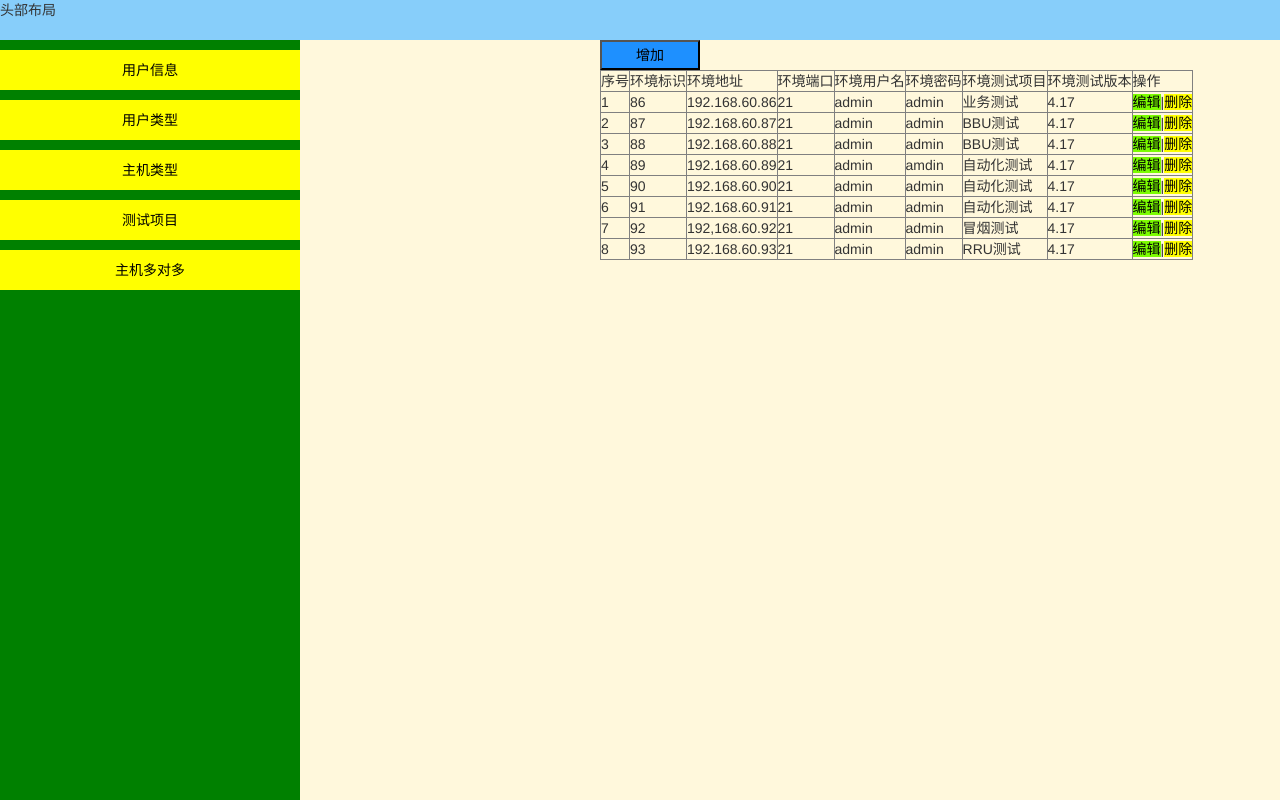
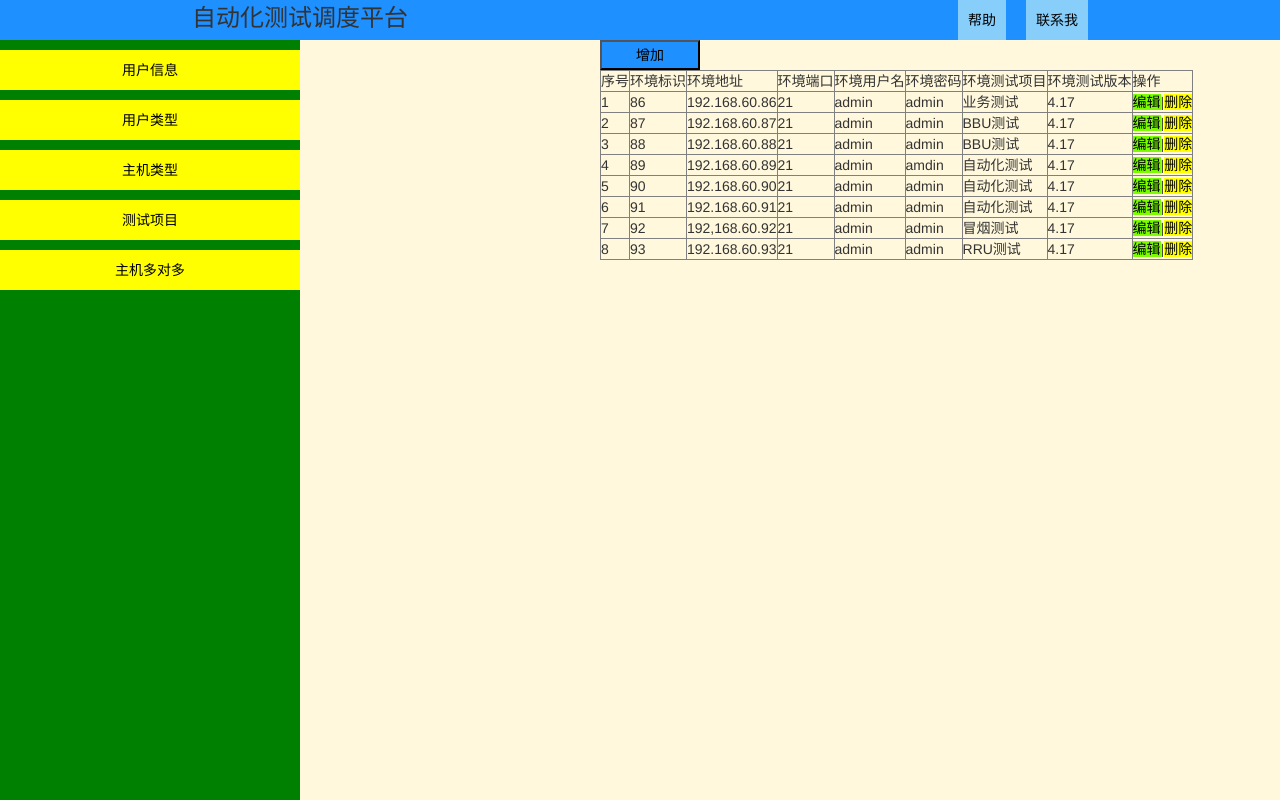
Before and after one commit to qiangayz/HostManage, a Django app: page /hostApp/index in a window 1280 px wide. Run offline with Django 3.2, Linux system fonts and the light colour scheme; data comes from the database, SQL or seed files in the repository; both versions use the stored data as it was after the commit; some libraries are stand-ins or nearby versions.

Commit message:
日常提交
日常提交

```diff
--- a/hostApp/urls.py
+++ b/hostApp/urls.py
@@ -24,7 +24,8 @@ urlpatterns = [
     url(r'^hostinfo', views.hostinfo),
     url(r'^testitem', views.test_item),
     url(r'^business', views.usertype),
-    url(r'^many_to_many', views.many_to_many),
+    url(r'^many_to_many$', views.many_to_many),
+    url(r'^many_to_many_edit', views.many_to_many_edit),
     url(r'^test_ajax$', views.test_ajax),
     url(r'^test_ajax1', views.test_ajax1),
     url(r'^edit_data-(\d+)', views.edit_data),
--- a/hostApp/views.py
+++ b/hostApp/views.py
@@ -54,7 +54,7 @@ def test_ajax(request):
         username=request.POST.get('usernameinfo')
         password=request.POST.get('passwordinfo')
         item=request.POST.get('iteminfo')
-        if host and len(host)>5:
+        if host and len(host)>1:
             models.Host.objects.create(
                 envid=host,
                 ip=ipinfo,
@@ -111,12 +111,23 @@ def edit_data(request,hid):
         return  redirect('/hostApp/index')
 
 def many_to_many(request):
+    print '这里是后台增加函数'
     print request.POST
     appname=request.POST.get('appname')
     hostlist= request.POST.getlist('hostlist')
     print appname,hostlist
     obj=models.Application.objects.create(name=appname)
     obj.r.add(*hostlist)
+    return  HttpResponse('123123123')
+
+def many_to_many_edit(request):
+    print '这里是后台修改函数'
+    appid=request.POST.get('appid')
+    appname=request.POST.get('appname')
+    hostlist= request.POST.getlist('hostlist')
+    print appid,appname,hostlist
+    obj=models.Application.objects.filter(id=appid).first()
+    obj.r.set(hostlist)
     return  HttpResponse('123123123')
 
 def index(request):
--- a/templates/index.html
+++ b/templates/index.html
@@ -9,7 +9,30 @@
         .head{
             width: 100%;
             height: 40px;
+            background-color: dodgerblue;
+        }
+        .head1{
+            width: 70%;
+            height: 40px;
+            background-color: dodgerblue;
+            margin: 0 auto;
+            line-height: 40px;
+        }
+        .head1 span{
+            float: right;
+            padding-left: 10px;
+            padding-right: 10px;
+            margin-left: 20px;
             background-color: lightskyblue;
+            text-align: center;
+        }
+        .head11 span:hover{
+            float: right;
+            background-color: blue;
+        }
+        .head11{
+            margin-top: 5px;
+            float: left;
         }
         .left_menu{
             position: absolute;
@@ -39,6 +62,7 @@
         }
         .content{
             position: absolute;
+            overflow: auto;
             left: 300px;
             top: 40px;
             right: 0;
@@ -103,10 +127,18 @@
         .appedit{
             border: 1px;
         }
+        option{
+            width: 150px;
+        }
     </style>
 </head>
 <body style="margin: 0">
-<div class="head">头部布局</div>
+<div class="head">
+    <div class="head1">
+        <h3 class="head11">自动化测试调度平台</h3>
+        <span>联系我</span>
+        <span>帮助</span>
+    </div></div>
 <div class="left_menu">
     <div con="con3" class="menu1">用户信息</div>
     <div con="con2" class="menu1">用户类型</div>
@@ -185,7 +217,7 @@
                     success: function (data) {
                         var dict = JSON.parse(data);
                         if (dict.status) {
-                            alert('删除成功')
+                            console.log('success')
                         }
                         {#                        location.reload()#}
                         {#                    }else {#}
@@ -213,6 +245,20 @@
                 }
             })
         });
+        $('#appinfoedit').click(function () {
+            console.log('wo yao kai shi xiu gai le ');
+            $.ajax({
+                url:'/hostApp/many_to_many_edit',
+                type:'POST',
+                data:$('#appeditform').serialize(),
+                dataType: 'JSON', // 内部
+                traditional: true,
+                success:function (obj) {
+                      alert('success');
+                      location.reload()
+                }
+            })
+        });
         $('.appdel').click(function () {
             var appid =$(this).parent().parent().attr('appid');
             $(this).parent().parent().remove();
@@ -228,7 +274,7 @@
                     success: function (data) {
                         var dict = JSON.parse(data);
                         if (dict.status) {
-                            alert('删除成功')
+                            console.log('success')
                         }
                         {#                        location.reload()#}
                         {#                    }else {#}
@@ -239,9 +285,10 @@
             )
         });
         $('.appedit').click(function () {
-            $('.shade,.add-modal').removeClass('hide');
+            $('#appedit').removeClass('hide');
             var appname = $(this).parent().prev().prev().text();
-            $('#appname').val(appname);
+            var appid = $(this).parent().parent().attr('appid');
+            $('#appname_edit').val(appname);
             var host_list_id=[];
             $(this).parent().prev().children().each(
                 function () {
@@ -250,8 +297,41 @@
                 }
             );
             console.log(host_list_id);
-            $('#hostlist').val(host_list_id)
+            $('#hostlist_edit').val(host_list_id);
+{#                .children().each(#}
+{#                function () {#}
+{#                    if($(this)[0].selected){#}
+{#                        $(this).css({"color": "#ff0011", "background": "blue"})#}
+{#                    }else{#}
+{#                        $(this).css({"color": "lawngreen", "background": "yellow"})#}
+{#                    }#}
+{#                }#}
+{#            );#}
+            $('#appid').val(appid)
 
+        });
+        $('.fa, .fa-times').click(function () {
+            var appid=$(this).parent().parent().parent().attr('appid');
+            var tdobj=$(this).parent().parent()
+            $(this).parent().remove();
+            var host_list_id=[];
+            tdobj.children().each(
+                function () {
+                    var hostid = $(this).attr('hostid');
+                    host_list_id.push(hostid)
+                }
+
+            );
+             $.ajax({
+                url:'/hostApp/many_to_many_edit',
+                type:'POST',
+                data:{
+                    appid:appid,
+                    hostlist:host_list_id
+                },
+                dataType: 'JSON', // 内部
+                traditional: true
+            })
         })
         })
     </script>
--- a/templates/manyToMany.html
+++ b/templates/manyToMany.html
@@ -3,7 +3,7 @@
     <thread>
         <tr>
             <td>业务名称</td>
-            <td>主机列表</td>
+            <td style="width: 400px">主机列表</td>
             <td>操作</td>
         </tr>
     </thread>
@@ -23,7 +23,7 @@
     {% endfor %}
     </tbody>
     </table>
-<div class="add-modal hide">
+<div style="z-index: 100" class="add-modal hide">
         <form id="appaddform" action="/hostApp/many_to_many/">
             <div><input id="appname" type="text" name="appname" placeholder="业务名称"> </div>
             <div><select id="hostlist"  name="hostlist" multiple>
@@ -36,3 +36,20 @@
             <div id="error_msg" style="color: red"></div>
         </form>
     </div>
+<div id='appedit' style="z-index: 99" class="add-modal hide">
+        <form id="appeditform" action="/hostApp/many_to_many/">
+            <div><input id="appid" type="text" name="appid"  class="hide"> </div>
+            <div><input id="appname_edit" type="text" name="appname" placeholder="业务名称"> </div>
+            <div><select id="hostlist_edit"  name="hostlist" multiple>
+                {% for row in hostobj %}
+                    <option value="{{ row.id }}">{{ row.envid }}</option>
+                {% endfor %}
+            </select> </div>
+        <br/>
+        <br/>
+        <br/>
+            <div><input id="appinfoedit" type="button" value="保存更改">
+                <input type="button" class="cancel" value="取消"></div>
+            <div id="error_msg" style="color: red"></div>
+        </form>
+    </div>
```
Also changed, not shown: db.sqlite3, 2 other files.
